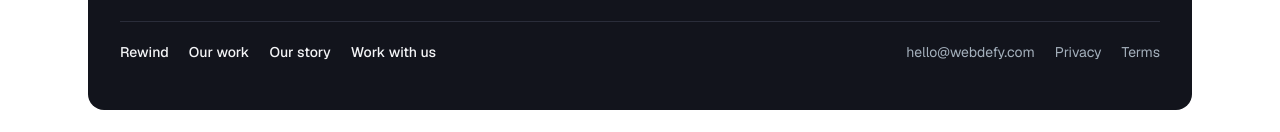
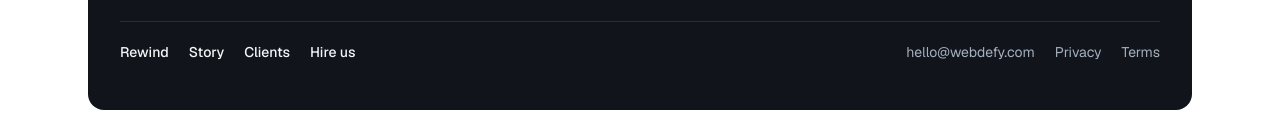
Before and after one commit to webdefy/webdefy-site, a plain HTML site: page 404.html in a window 1280 px wide. Shown: the part 556-688 px from the top of the page. Drawn offline with Linux system fonts and the light colour scheme.

Commit message:
Footer: Rewind, Story, Clients, Hire us
Co-Authored-By: Claude Opus 5.5 <noreply@anthropic.com>
Claude-Session: https://claude.ai/code/session_01FCrwpthhFkbCybNew7GWFJ

```diff
--- a/404.html
+++ b/404.html
@@ -145,7 +145,7 @@ body { margin: 0; }
 </main>
 <div class="wh-wrap" style="padding-bottom: 32px">
 <footer class="wd-footer" data-theme="webdefy-dark"><div class="wd-footer__top"><img alt="" class="wd-footer__faces" src="/assets/img/faces.svg"/><div><p class="wd-footer__line">We started young &amp; creative.
-We choose to stay the same.</p><div class="wd-footer__meta">Remote, worldwide</div></div></div><div class="wd-footer__links"><nav aria-label="Footer"><a href="/rewind">Rewind</a><a href="/work">Our work</a><a href="/story">Our story</a><a href="/work-with-us">Work with us</a></nav><nav aria-label="Legal"><a href="mailto:hello@webdefy.com">hello@webdefy.com</a><a href="/privacy">Privacy</a><a href="/terms">Terms</a></nav></div></footer>
+We choose to stay the same.</p><div class="wd-footer__meta">Remote, worldwide</div></div></div><div class="wd-footer__links"><nav aria-label="Footer"><a href="/rewind">Rewind</a><a href="/story">Story</a><a href="/work">Clients</a><a href="/work-with-us">Hire us</a></nav><nav aria-label="Legal"><a href="mailto:hello@webdefy.com">hello@webdefy.com</a><a href="/privacy">Privacy</a><a href="/terms">Terms</a></nav></div></footer>
 
 </div>
 </div>
```
Also changed, not shown: contact/index.html (+1 -1 lines), index.html (+1 -1 lines), privacy/index.html (+1 -1 lines), rewind/index.html (+1 -1 lines), story/index.html (+1 -1 lines), terms/index.html (+1 -1 lines), thanks/index.html (+1 -1 lines), work-with-us/index.html (+1 -1 lines), work/index.html (+1 -1 lines).
